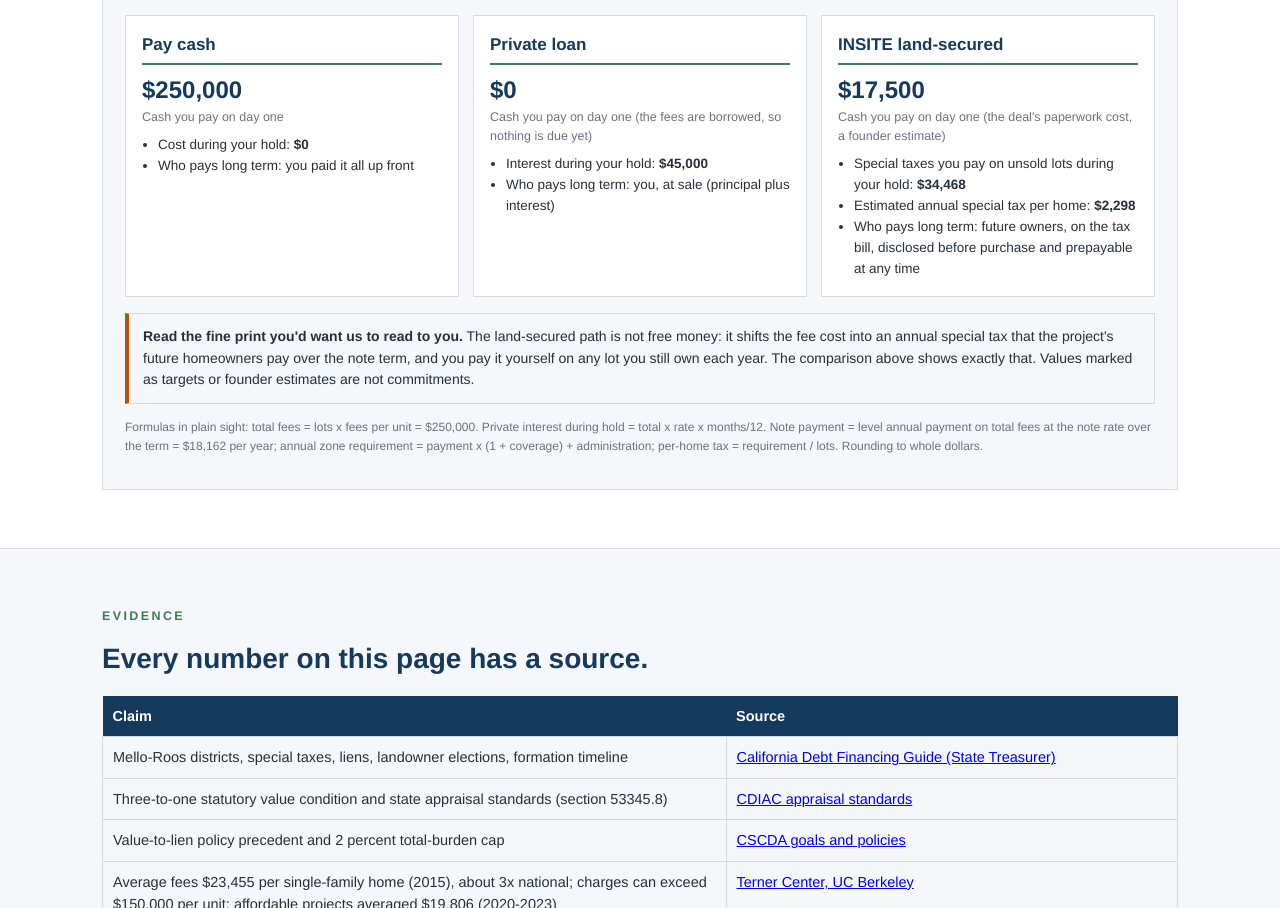
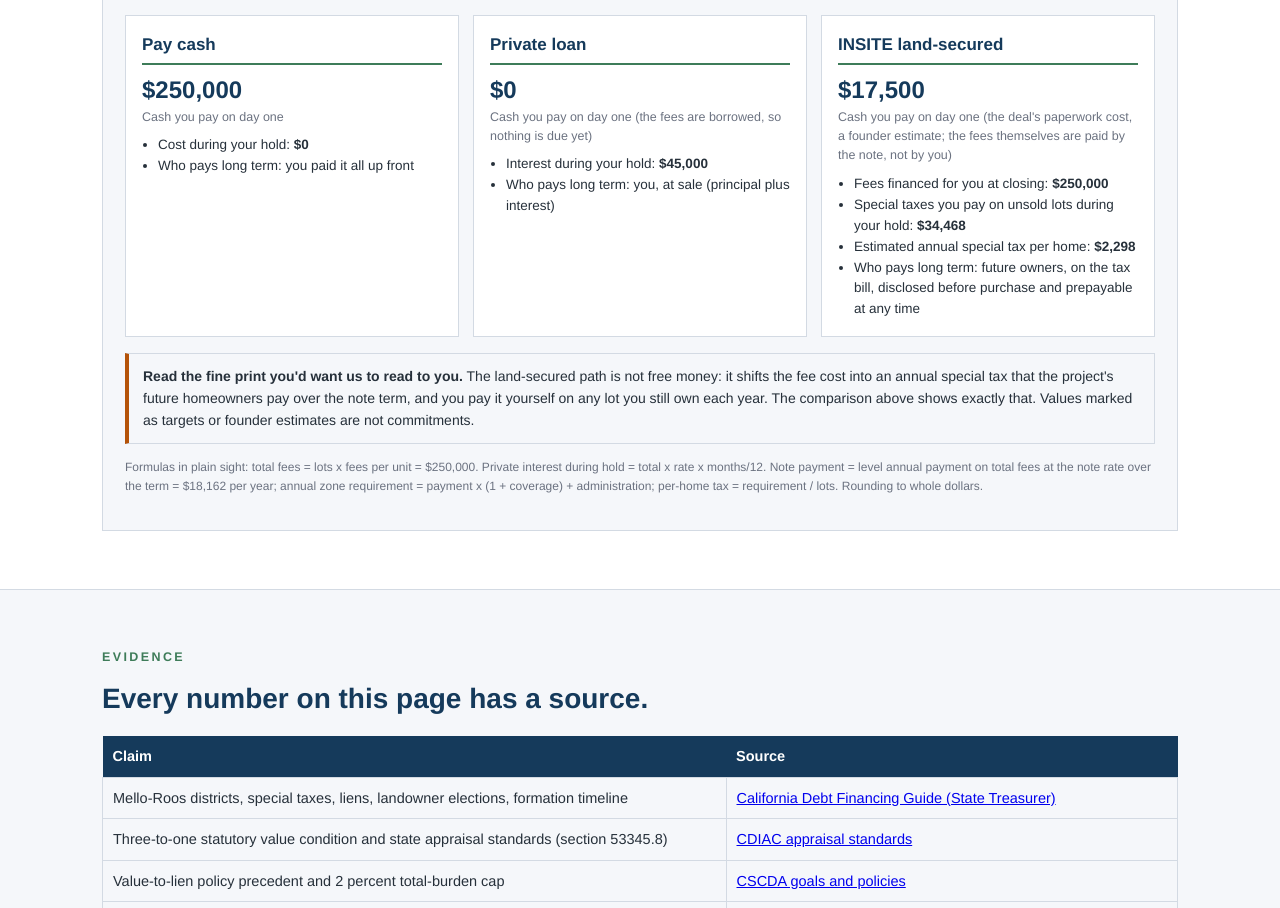
Before and after one commit to Obviouslyobvi/Insite, a plain HTML site: page 05_WEBSITE/index.html in a window 1280 px wide. Shown: the part 3040-3948 px from the top of the page. Drawn offline with Linux system fonts and the light colour scheme.

Commit message:
Calculator: add scaling fees-financed line to INSITE box; formulas audited correct; interactive tests pass both widths; Build Log entry 12; rev 62

```diff
--- a/05_WEBSITE/index.html
+++ b/05_WEBSITE/index.html
@@ -209,8 +209,9 @@ footer a{color:#cfe0ee}
           </ul>
         </div>
         <div class="res"><h3>INSITE land-secured</h3>
-          <div class="big" id="r_ins_day1">$0</div><div class="sub">Cash you pay on day one (the deal's paperwork cost, a founder estimate)</div>
+          <div class="big" id="r_ins_day1">$0</div><div class="sub">Cash you pay on day one (the deal's paperwork cost, a founder estimate; the fees themselves are paid by the note, not by you)</div>
           <ul>
+            <li>Fees financed for you at closing: <b id="r_ins_financed">$0</b></li>
             <li>Special taxes you pay on unsold lots during your hold: <b id="r_ins_hold">$0</b></li>
             <li>Estimated annual special tax per home: <b id="r_ins_annual">$0</b></li>
             <li>Who pays long term: future owners, on the tax bill, disclosed before purchase and prepayable at any time</li>
@@ -304,6 +305,7 @@ function render(){
   document.getElementById('r_priv_day1').textContent=money(0);
   document.getElementById('r_priv_hold').textContent=money(r.priv.hold);
   document.getElementById('r_ins_day1').textContent=money(r.ins.day1);
+  document.getElementById('r_ins_financed').textContent=money(r.total);
   document.getElementById('r_ins_hold').textContent=money(r.ins.hold);
   document.getElementById('r_ins_annual').textContent=money(r.ins.annual);
   document.getElementById('formula').textContent='Formulas in plain sight: total fees = lots x fees per unit = '+money(r.total)+'. Private interest during hold = total x rate x months/12. Note payment = level annual payment on total fees at the note rate over the term = '+money(r.debtService)+' per year; annual zone requirement = payment x (1 + coverage) + administration; per-home tax = requirement / lots. Rounding to whole dollars.';
```
Also changed, not shown: 07_BUILDLOG/Build_Log.md (+2 -0 lines), 1 other file.
